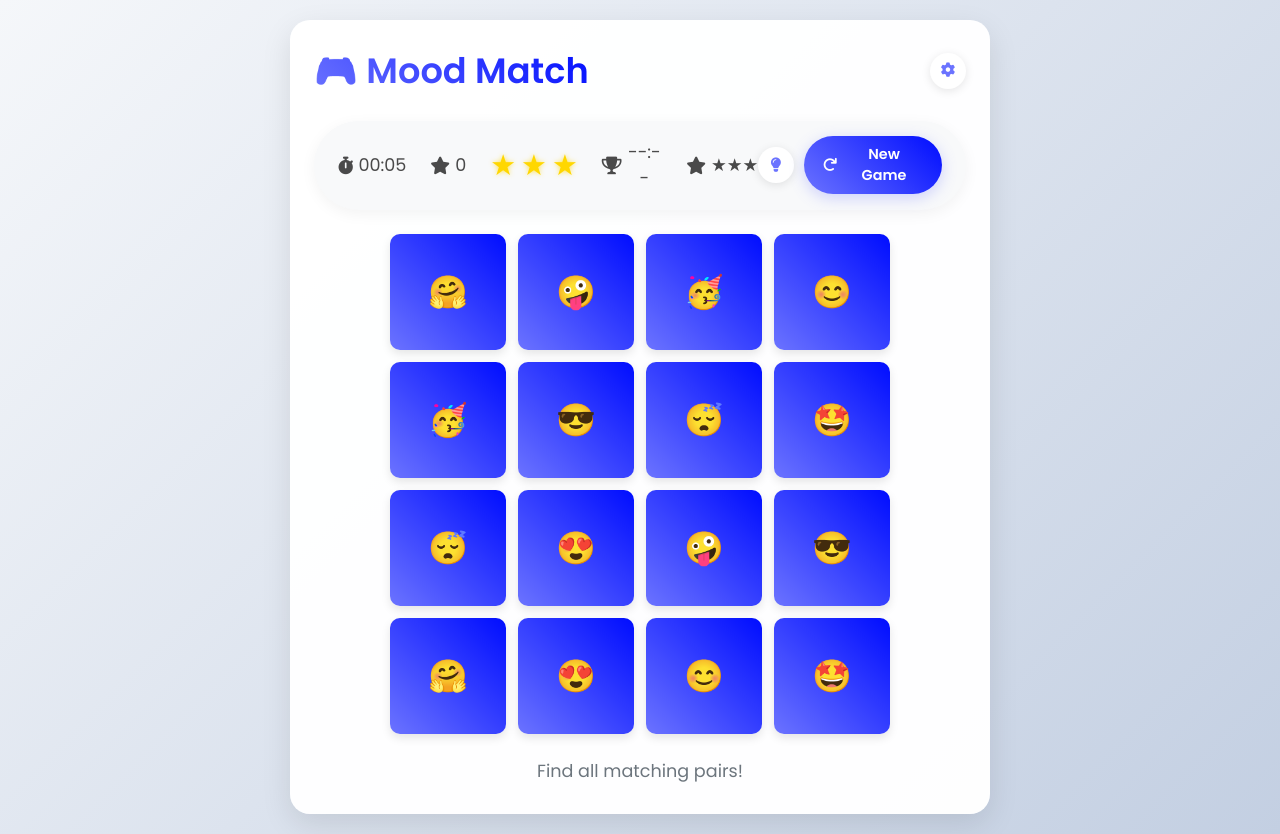
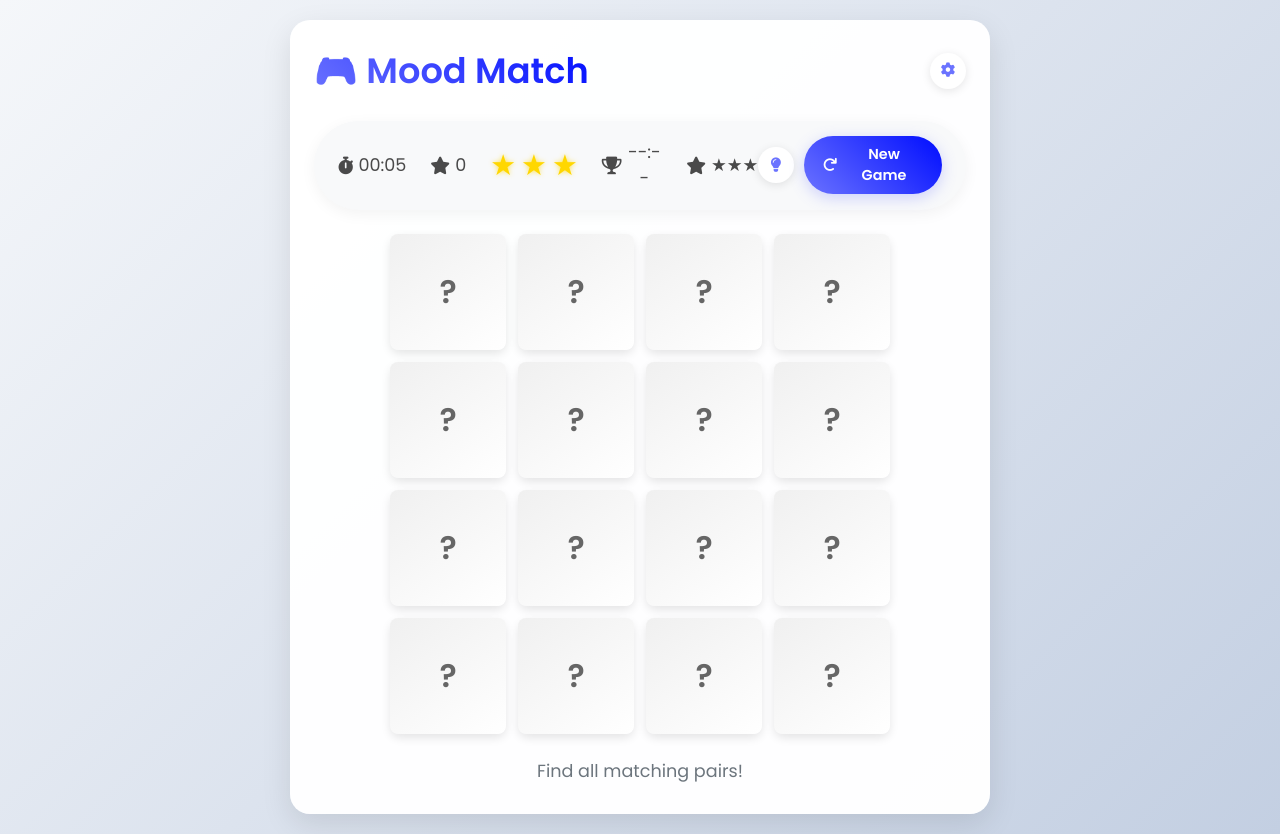
Before and after one commit to danielttttttt/Mood-Match, a plain HTML site: page index.html in a window 1280 px wide. Drawn offline with Linux system fonts and the light colour scheme.

```diff
--- a/script.js
+++ b/script.js
@@ -237,7 +237,7 @@
             cardBack.textContent = emoji;
 
             // Make sure card starts face down
-            card.style.transform = 'rotateY(0deg)';
+            card.style.transform = 'rotateY(180deg)';
 
             card.appendChild(cardFront);
             card.appendChild(cardBack);
@@ -245,6 +245,7 @@
             // Initialize card state
             card.classList.remove('flipped', 'matched');
             card.style.animation = '';
+            card.style.pointerEvents = 'auto';
 
             card.addEventListener('click', flipCard);
 
@@ -285,7 +286,7 @@
         if (this.classList.contains('flipped') || this.classList.contains('matched')) return;
 
         // Add flip animation
-        this.style.transform = 'rotateY(180deg)';
+        this.style.transform = 'rotateY(0deg)';
         this.classList.add('flipped');
         playSound('flip');
 
@@ -344,7 +345,10 @@
         lockBoard = true;
 
         setTimeout(() => {
+            firstCard.style.transform = 'rotateY(180deg)';
             firstCard.classList.remove('flipped');
+
+            secondCard.style.transform = 'rotateY(180deg)';
             secondCard.classList.remove('flipped');
 
             resetBoard();
--- a/styles.css
+++ b/styles.css
@@ -248,7 +248,7 @@
     position: relative;
     box-shadow: 0 4px 10px rgba(0, 0, 0, 0.1);
     aspect-ratio: 1;
-    transform: rotateY(0);
+    transform: rotateY(180deg); /* Start with cards face down */
     perspective: 1000px;
 }
 
@@ -272,6 +272,13 @@
     font-weight: bold;
     transform: rotateY(180deg);
     backface-visibility: hidden;
+    position: absolute;
+    width: 100%;
+    height: 100%;
+    display: flex;
+    justify-content: center;
+    align-items: center;
+    border-radius: 8px;
 }
 
 .card .card-back {
@@ -279,14 +286,21 @@
     color: white;
     transform: rotateY(0);
     backface-visibility: hidden;
+    position: absolute;
+    width: 100%;
+    height: 100%;
+    display: flex;
+    justify-content: center;
+    align-items: center;
+    border-radius: 8px;
 }
 
 .card.flipped {
-    transform: rotateY(180deg);
+    transform: rotateY(0);
 }
 
 .card.matched {
-    transform: rotateY(180deg);
+    transform: rotateY(0);
     opacity: 0.8;
     pointer-events: none;
 }
```
